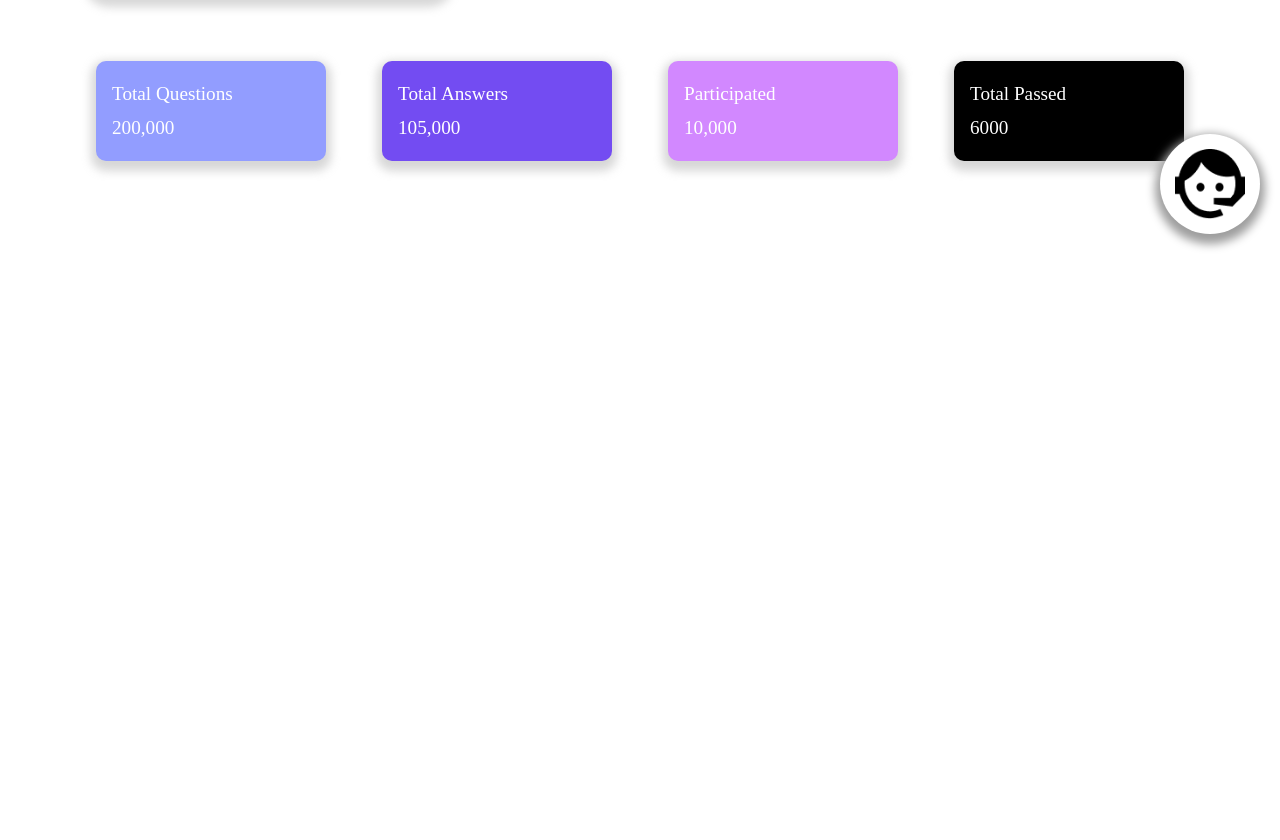
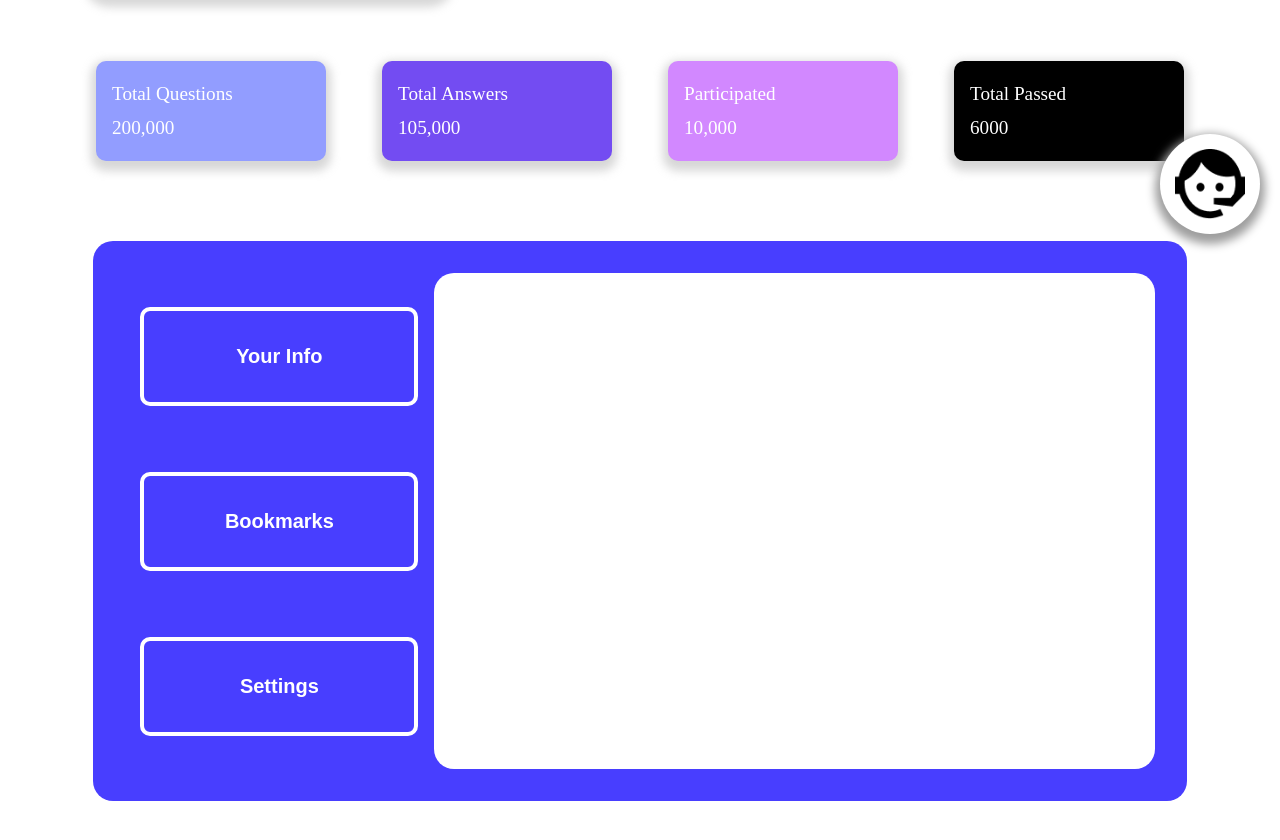
Before and after one commit to SidharthBhasin21/micro-project-2, a plain HTML site: page index.html in a window 1280 px wide. Shown: the part 546-1386 px from the top of the page. Before the commit the page ends 803 px from the top, so only its background shows below. Drawn offline with nearby package versions, Linux system fonts and the light colour scheme.

Commit message:
Add bottom container with side buttons and content area

```diff
--- a/index.html
+++ b/index.html
@@ -42,6 +42,8 @@
             <img src="./images/socials/twitter.png" alt="twitter" />
         </div>
 
+        <!-- HERO -->
+
         <div class="hero">
             <img src="./images/image.png" alt="group1" >
             <div class="text-area">
@@ -68,6 +70,18 @@
             </div>
         </div>
 
+        <div class="bottom-container">
+            <div class="side-btns">
+                <button class="btn">Your Info</button>
+                <button class="btn">Bookmarks</button>
+                <button class="btn">Settings</button>
+
+            </div>
+            <div class="content">
+
+            </div>
+        </div>
+
     </main>
 </body>
 
--- a/styles.css
+++ b/styles.css
@@ -100,7 +100,6 @@ html,body {
     display: flex;
     flex-direction: column;
     gap: 1rem;
-    align-items: center;
     position: fixed;
     right: 10px;
     top: 50%;
@@ -171,3 +170,45 @@ html,body {
 .four{
     background: #000;
 }
+
+
+
+.bottom-container {
+    background-color: #483EFF;
+    margin: 5rem auto;
+    padding: 2rem;
+    border-radius: 20px;
+    width: 90%;
+    height: 70vh;
+    display: flex;
+    justify-content: space-between;
+}
+.side-btns{
+    display: flex;
+    flex-direction: column;
+    gap: 2rem;
+    justify-content: space-evenly;
+    align-items: center;
+    width: 30%;
+}
+.btn {
+    width: 90%;
+    height: 20%;
+    border-radius: 10px;
+    color: #fff;
+    font-size: 20px;
+    display: flex;
+    justify-content: center;
+    align-items: center;
+    cursor: pointer;
+    font-weight: 600;
+    background-color: transparent;
+    border: 4px solid #fff;
+}
+.content {
+    width: 70%;
+    padding: 2rem;
+    background-color: #fff;
+    font-size: 24px;
+    border-radius: 20px;
+}
```
